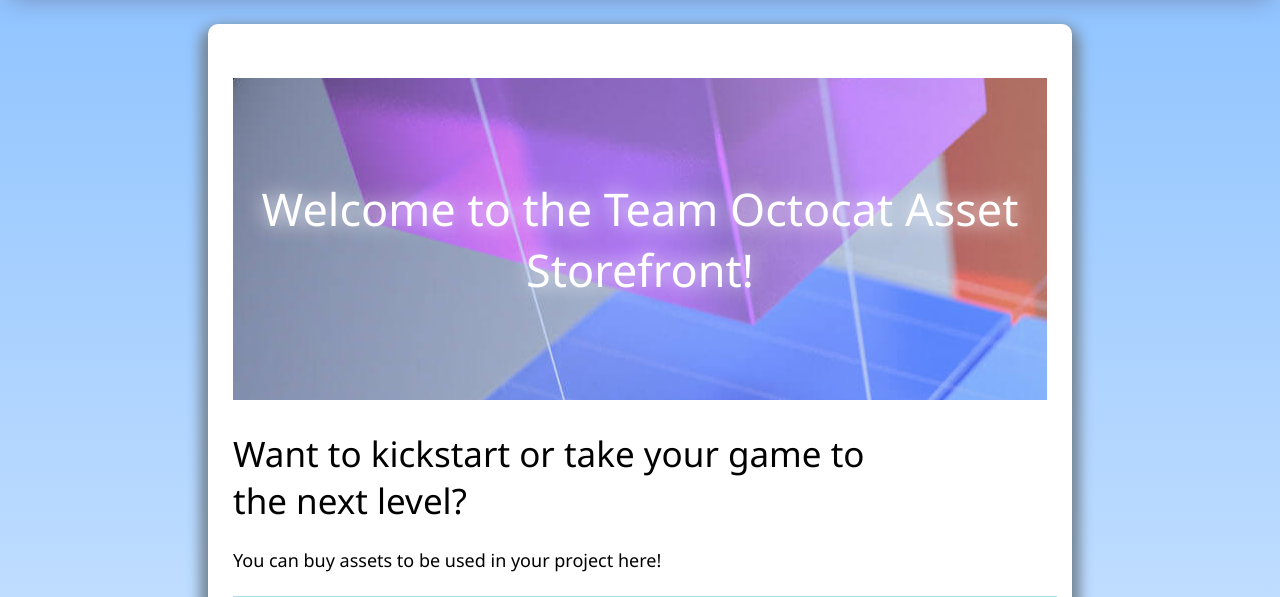
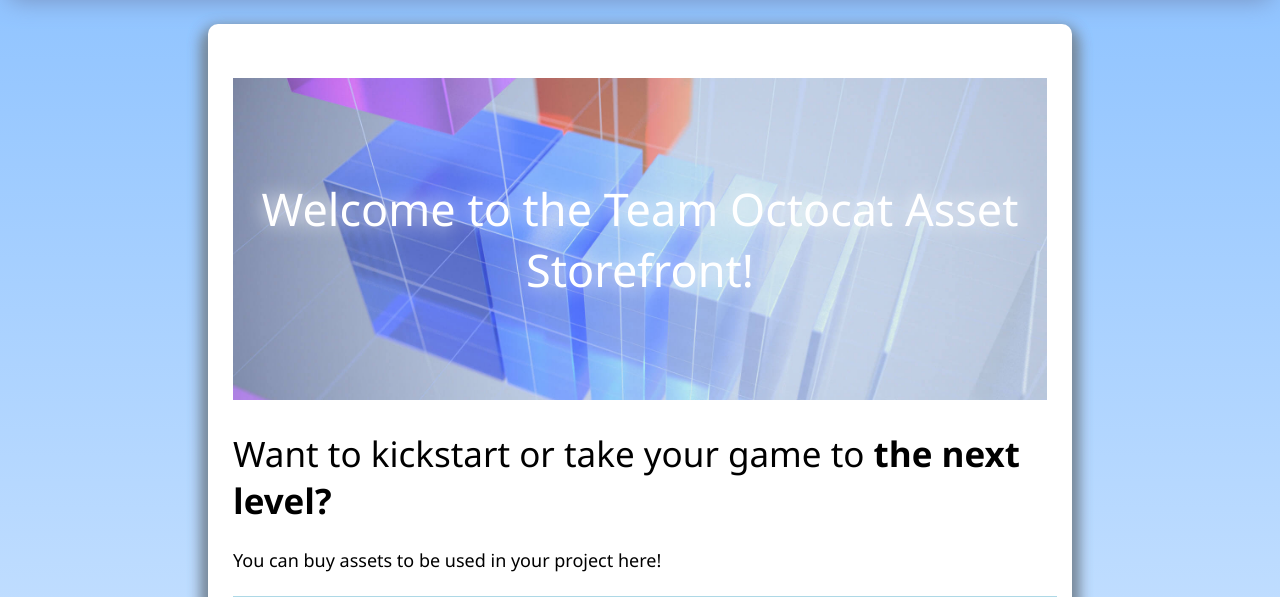
Before and after one commit to AgntNbr004/csc317-group-project-html-storefront-octocat, a PHP site: page / in a window 1280 px wide. Shown: the part 86-683 px from the top of the page. Run offline with PHP 8.4, Linux system fonts and the light colour scheme.

Commit message:
Update index.html

```diff
--- a/index.html
+++ b/index.html
@@ -46,7 +46,7 @@
 		<br>
 		<div class="bodywrap">
 			<h1 class="herotx homebnr">Welcome to the Team Octocat Asset Storefront!</h1>
-			<h1>Want to kickstart or take your game to <br> the next level?</h3>
+			<h1>Want to kickstart or take your game to <b> the next level?</b></h3>
 			You can buy assets to be used in your project here!<br>
 			<br>
 			<table align="center" bgcolor="lightblue">
--- a/storefront.css
+++ b/storefront.css
@@ -17,6 +17,10 @@ body{
 h1{
     font-size: 35px;
     font-weight: 500;
+}
+
+h1 b{
+    font-weight: 900;
 }
 
 .header{
@@ -41,8 +45,10 @@ h1{
     font-size: 45px;
     text-shadow: 0 0 20px;
     background-image: url("./img/homebnr.jpg");
+    background-position-y: 35%;
+    background-position-x: 55%;
     padding: 100px 0 100px 0;
-    background-size: auto;
+    background-size: cover;
 }
 
 .herotx.sub1{
```
